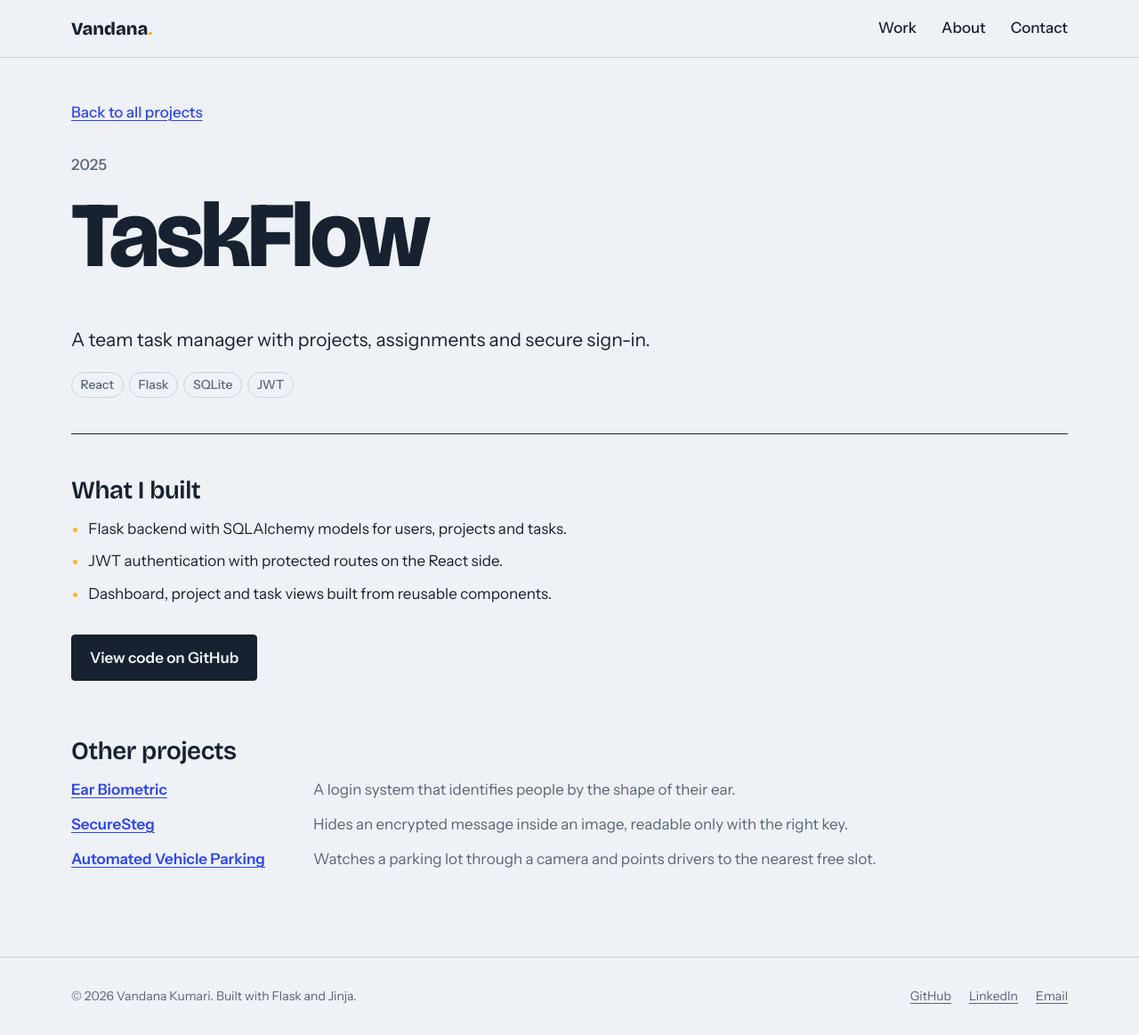
After one commit to Vandana-2029/portfolio, a Flask app: page /projects/taskflow in a window 1280 px wide. The commit adds this page. Shown: the whole page at 89% size. Run offline with Flask 3, Linux system fonts and the light colour scheme.

Commit message:
Add projects section and project detail pages

```diff
--- a/portfolio/static/css/style.css
+++ b/portfolio/static/css/style.css
@@ -155,3 +155,47 @@ img { max-width: 100%; display: block; }
 @media (max-width: 640px) {
   .stego-canvas { aspect-ratio: 3 / 2; }
 }
+
+/* ---------- Projects ---------- */
+.stack { display: flex; flex-wrap: wrap; gap: 0.4rem; list-style: none; padding: 0; margin: 0; }
+.stack li {
+  font-size: var(--step--1); font-weight: 500;
+  padding: 0.15rem 0.6rem;
+  border: 1px solid var(--rule); border-radius: 99px; color: var(--muted);
+}
+
+.featured { list-style: none; margin: 0; padding: 0; border-top: 1.5px solid var(--ink); }
+.featured-item {
+  display: grid; grid-template-columns: 8rem 1fr auto; gap: 1.5rem;
+  align-items: start; padding: 2rem 0; border-bottom: 1px solid var(--rule);
+}
+.featured-date { color: var(--muted); font-weight: 500; margin: 0.4rem 0 0; }
+.featured-body h3 { font-size: var(--step-2); margin-bottom: 0.35rem; }
+.featured-body h3 a { color: var(--ink); text-decoration: none; }
+.featured-body h3 a:hover { color: var(--cobalt); }
+.featured-body p { color: var(--muted); margin-bottom: 0.9rem; }
+.featured-link { font-weight: 600; margin-top: 0.6rem; white-space: nowrap; }
+
+.more-title { margin-top: 3rem; }
+.more { list-style: none; margin: 0; padding: 0; display: grid; gap: 0.75rem; }
+.more li { display: grid; grid-template-columns: minmax(10rem, 16rem) 1fr; gap: 1rem; }
+.more a { font-weight: 600; }
+.more span { color: var(--muted); }
+
+.project { padding-top: 3rem; }
+.back { font-weight: 500; }
+.project-head { margin: 2rem 0 3rem; padding-bottom: 2.5rem; border-bottom: 1.5px solid var(--ink); }
+.project-head h1 { font-size: var(--step-4); font-weight: 800; letter-spacing: -0.035em; line-height: 0.95; }
+.project-date { color: var(--muted); font-weight: 500; }
+.project-summary { font-size: var(--step-1); line-height: 1.45; margin-bottom: 1.25rem; }
+.project-body h2, .project-others h2 { font-size: var(--step-2); }
+.points { padding-left: 1.2rem; max-width: var(--measure); margin: 0 0 2rem; }
+.points li { margin-bottom: 0.6rem; }
+.points li::marker { color: var(--signal); }
+.project-others { margin-top: 4rem; }
+
+@media (max-width: 720px) {
+  .featured-item { grid-template-columns: 1fr; gap: 0.5rem; }
+  .featured-date { margin: 0; }
+  .more li { grid-template-columns: 1fr; gap: 0.1rem; }
+}
--- /dev/null
+++ b/portfolio/templates/_macros.html
@@ -0,0 +1,5 @@
+{% macro stack_list(items) -%}
+<ul class="stack" aria-label="Built with">
+  {%- for s in items %}<li>{{ s }}</li>{% endfor -%}
+</ul>
+{%- endmacro %}
--- /dev/null
+++ b/portfolio/templates/project.html
@@ -0,0 +1,36 @@
+{% extends "base.html" %}
+{% from "_macros.html" import stack_list %}
+{% block title %}{{ project.title }} – {{ profile.name }}{% endblock %}
+{% block content %}
+<article class="wrap project">
+  <a class="back" href="{{ url_for('site.home') }}#work">Back to all projects</a>
+  <header class="project-head">
+    <p class="project-date">{{ project.date }}</p>
+    <h1>{{ project.title }}</h1>
+    <p class="project-summary">{{ project.summary }}</p>
+    {{ stack_list(project.stack) }}
+  </header>
+
+  <section class="project-body" aria-label="What I built">
+    <h2>What I built</h2>
+    <ul class="points">
+      {% for point in project.points %}<li>{{ point }}</li>{% endfor %}
+    </ul>
+    <div class="hero-actions">
+      <a class="btn btn-primary" href="{{ project.repo }}" rel="noopener" target="_blank">View code on GitHub</a>
+      {% if project.demo %}
+      <a class="btn" href="{{ project.demo }}" rel="noopener" target="_blank">Open live demo</a>
+      {% endif %}
+    </div>
+  </section>
+
+  <aside class="project-others" aria-labelledby="others-title">
+    <h2 id="others-title">Other projects</h2>
+    <ul class="more" role="list">
+      {% for p in others %}
+      <li><a href="{{ url_for('site.project', slug=p.slug) }}">{{ p.title }}</a><span>{{ p.summary }}</span></li>
+      {% endfor %}
+    </ul>
+  </aside>
+</article>
+{% endblock %}
--- a/portfolio/views.py
+++ b/portfolio/views.py
@@ -1,4 +1,4 @@
-from flask import Blueprint, render_template
+from flask import Blueprint, abort, render_template
 
 from . import content
 
@@ -7,4 +7,15 @@ bp = Blueprint("site", __name__)
 
 @bp.route("/")
 def home():
-    return render_template("home.html")
+    featured = [p for p in content.PROJECTS if p["featured"]]
+    more = [p for p in content.PROJECTS if not p["featured"]]
+    return render_template("home.html", featured=featured, more=more)
+
+
+@bp.route("/projects/<slug>")
+def project(slug):
+    item = content.get_project(slug)
+    if item is None:
+        abort(404)
+    others = [p for p in content.PROJECTS if p["slug"] != slug][:3]
+    return render_template("project.html", project=item, others=others)
```
Also changed, not shown: portfolio/templates/home.html (+32 -0 lines).
